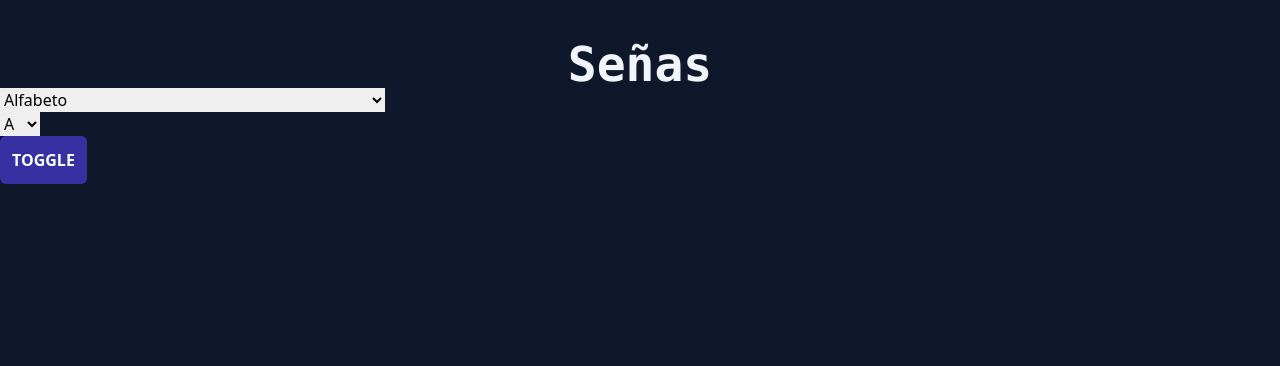
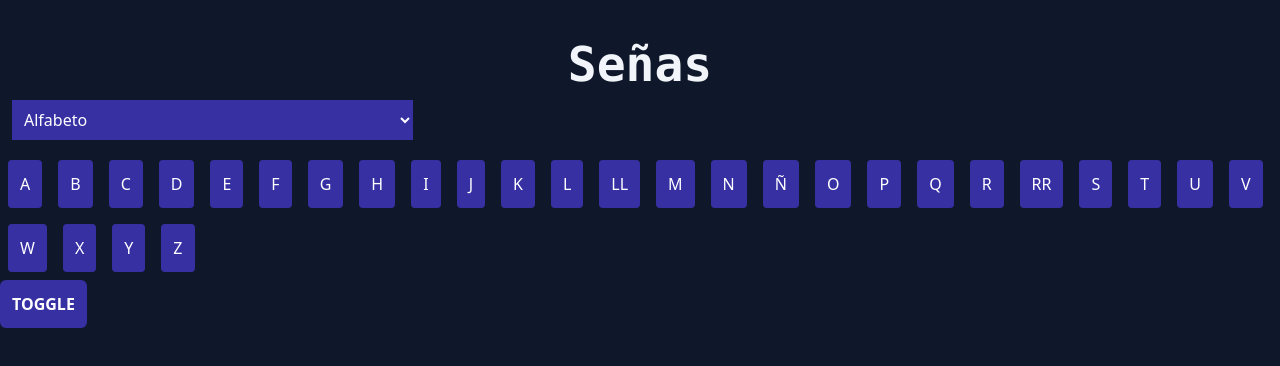
Before and after one commit to Emir490/action-collector, a Next.js app: page / in a window 1280 px wide. Shown: the top 366 px of the page. Built offline with nearby package versions, Linux system fonts and the light colour scheme.

Commit message:
Change actionsList into buttons

```diff
--- a/src/components/actionsList.tsx
+++ b/src/components/actionsList.tsx
@@ -1,4 +1,4 @@
-import React, {useState} from "react";
+import React, { ReactNode, useState } from "react";
 import { getAllActions, IActions } from "@/helpers";
 
 // Array with all the categories and its actions
@@ -6,29 +6,27 @@ const actions: IActions[] = getAllActions();
 
 type ActionsListProps = {
     category: string
-  };
+};
 
-const ActionsList: React.FC<ActionsListProps> = ({category}) => {
+const ActionsList = ({category}: ActionsListProps) => {
     const actionsObj = actions.find((action) => action.category === category)
     // Gets the string[] of actions
-    const actionsArray = actionsObj? actionsObj.actions : ["Sin opciones"];
+    const actionsArray = actionsObj ? actionsObj.actions : ["Sin opciones"];
 
     const [selectedOption, setSelectedOption] = useState(actionsArray[0]);
 
     // Gets the categorie of the clicked item
-    const handleOptionChange = (event: React.ChangeEvent<HTMLSelectElement>) => {
-        setSelectedOption(event.target.value);
-        console.log(event.target.value)
-    };
 
     //Returns all the actions in a listbox
     return (
-        <select value={selectedOption} onChange={handleOptionChange}>{actionsArray.map((action) => (
-            <option>
-                {action}
-            </option>
-        ))}
-        </select>
+        <div>
+            {actionsArray.map((action) => (
+                <button className="text-white m-2 p-3 bg-indigo-800 hover:bg-indigo-700 transition-colors rounded" onClick={() => {
+                    console.log(action);
+                }}>
+                    {action}
+                </button>))}
+        </div>
     )
 }
 
--- a/src/components/categoriesList.tsx
+++ b/src/components/categoriesList.tsx
@@ -25,14 +25,14 @@ const CategoriesList: React.FC = () => {
   // Returns all the categories in a listbox
   return (
     <>
-      <select value={selectedOption} onChange={handleOptionChange}>
+      <select className="p-2 bg-indigo-800 text-white m-3" value={selectedOption} onChange={handleOptionChange}>
         {categories.map((category) => (
           <option key={category} value={category}>
             {category}
           </option>
         ))}
       </select>
-      <div>< ActionsList category={selectedOption}/></div>
+      < ActionsList category={selectedOption}/>
     </>
   )
 }
--- a/src/pages/index.tsx
+++ b/src/pages/index.tsx
@@ -9,7 +9,7 @@ export default function Home() {
 
   return (
     <Layout>
-      <div> { <CategoriesList /> } </div>
+      <CategoriesList />
       <div className="container mx-auto">
         {/* <Video /> */}
         {/* {toggle && <HolisticComponent />} */}
```
